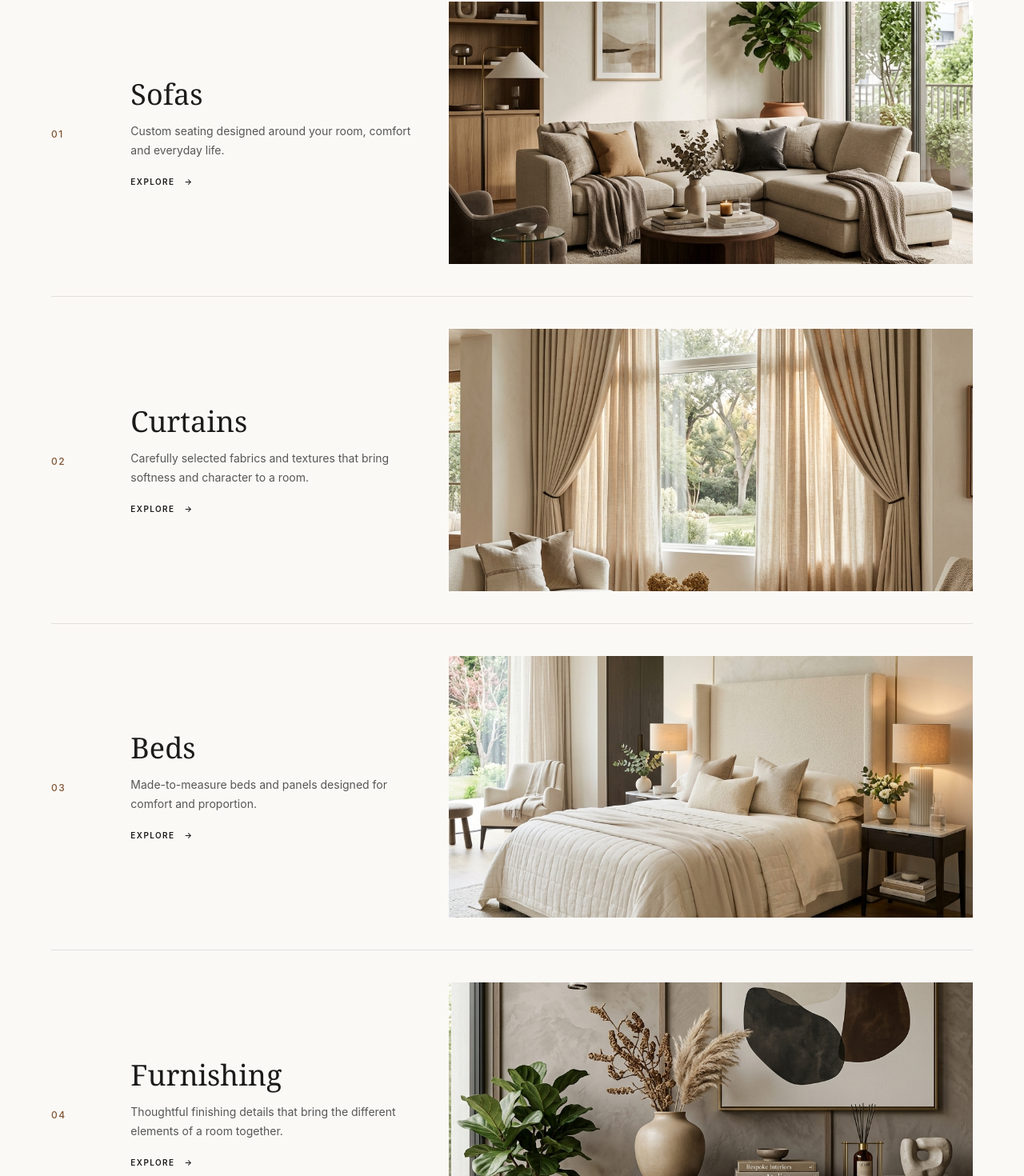
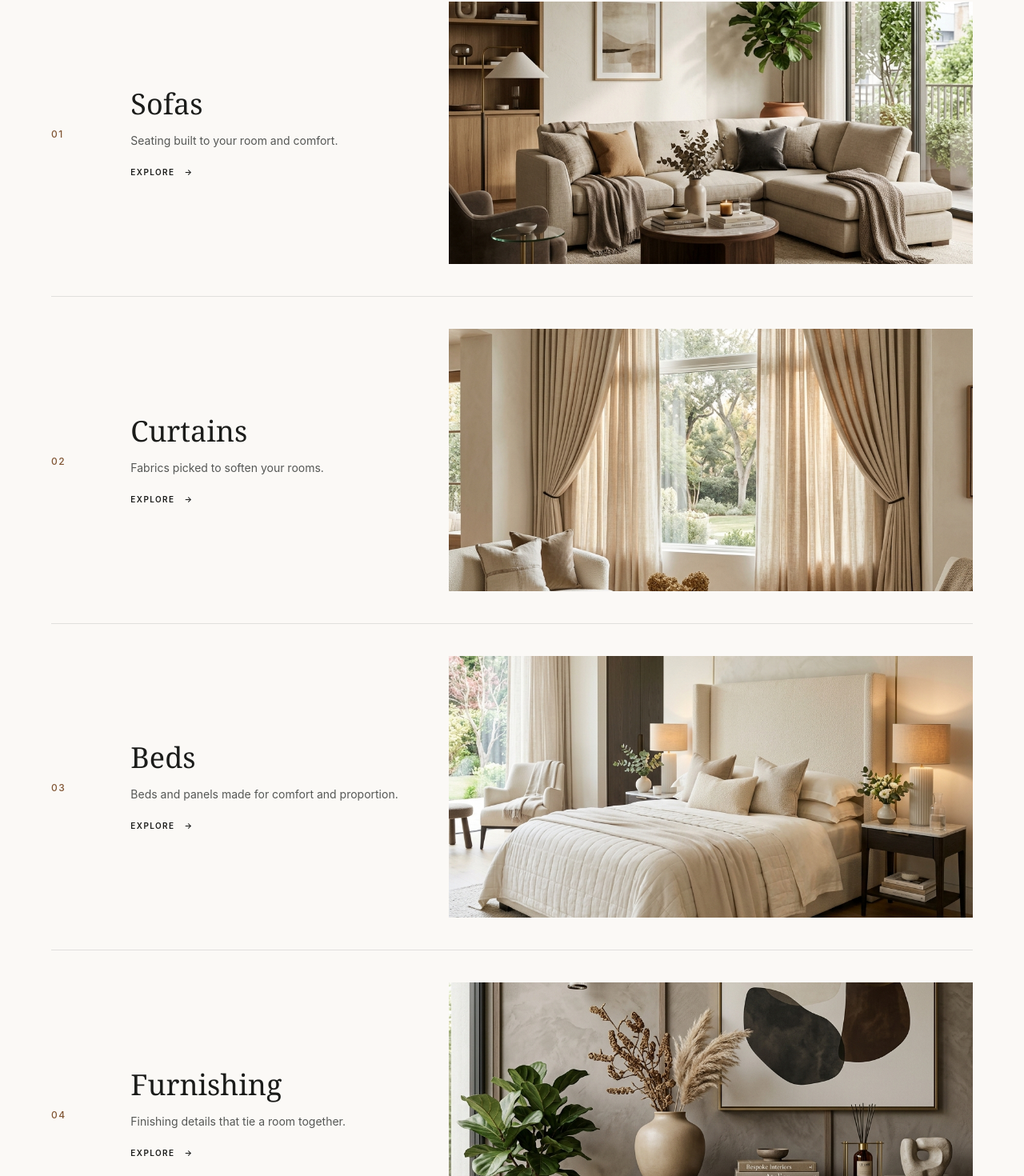
Before and after one commit to thiteswapnil1212-hue/INTERIOR-STORES-WEB, a Next.js app: page / in a window 1280 px wide. Shown: the part 3207-4677 px from the top of the page at 80% size. Built offline with nearby package versions, Linux system fonts and the light colour scheme.

Commit message:
Rewrite featured work copy in direct human voice

```diff
--- a/src/components/home/FeaturedWork.tsx
+++ b/src/components/home/FeaturedWork.tsx
@@ -11,7 +11,7 @@ const items = [
     number: "01",
     title: "Sofas",
     description:
-      "Custom seating designed around your room, comfort and everyday life.",
+      "Seating built to your room and comfort.",
     src: "/images/home/featured-sofa.jpg",
     href: "/services/sofas",
   },
@@ -19,7 +19,7 @@ const items = [
     number: "02",
     title: "Curtains",
     description:
-      "Carefully selected fabrics and textures that bring softness and character to a room.",
+      "Fabrics picked to soften your rooms.",
     src: "/images/home/featured-curtains.jpg",
     href: "/contact",
   },
@@ -27,7 +27,7 @@ const items = [
     number: "03",
     title: "Beds",
     description:
-      "Made-to-measure beds and panels designed for comfort and proportion.",
+      "Beds and panels made for comfort and proportion.",
     src: "/images/home/featured-beds.jpg",
     href: "/contact",
   },
@@ -35,7 +35,7 @@ const items = [
     number: "04",
     title: "Furnishing",
     description:
-      "Thoughtful finishing details that bring the different elements of a room together.",
+      "Finishing details that tie a room together.",
     src: "/images/home/featured-furnishing.jpg",
     href: "/contact",
   },
```
